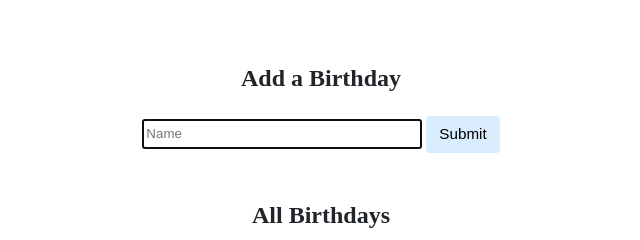
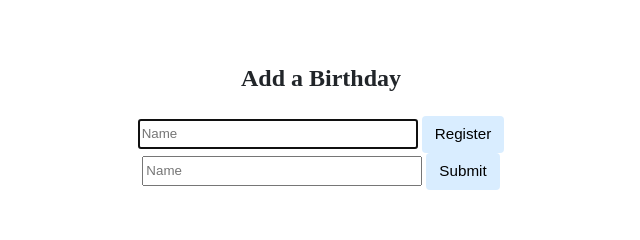
Before and after one commit to nchinling/CS50, a Flask app: page / in a window 1280 px wide. Shown: the part 200-440 px from the top of the page, without its empty margins (319-959 px from the left). Run offline with Flask 2, Linux system fonts and the light colour scheme; some libraries are stand-ins or nearby versions.

Commit message:
Sun, Dec 4, 2022, 8:38 AM +00:00

```diff
--- a/birthdays/templates/index.html
+++ b/birthdays/templates/index.html
@@ -15,6 +15,11 @@
 
                 <h2>Add a Birthday</h2>
                 <!-- TODO: Create a form for users to submit a name, a month, and a day -->
+                <form action="/register" method="post">
+                    <input autocomplete="off" autofocus name="name" placeholder="Name" type="text">
+                    <input type="submit" value="Register">
+                </form>
+
 
                 <!-- to delete -->
                 <form action="/greet" method="get">
```
